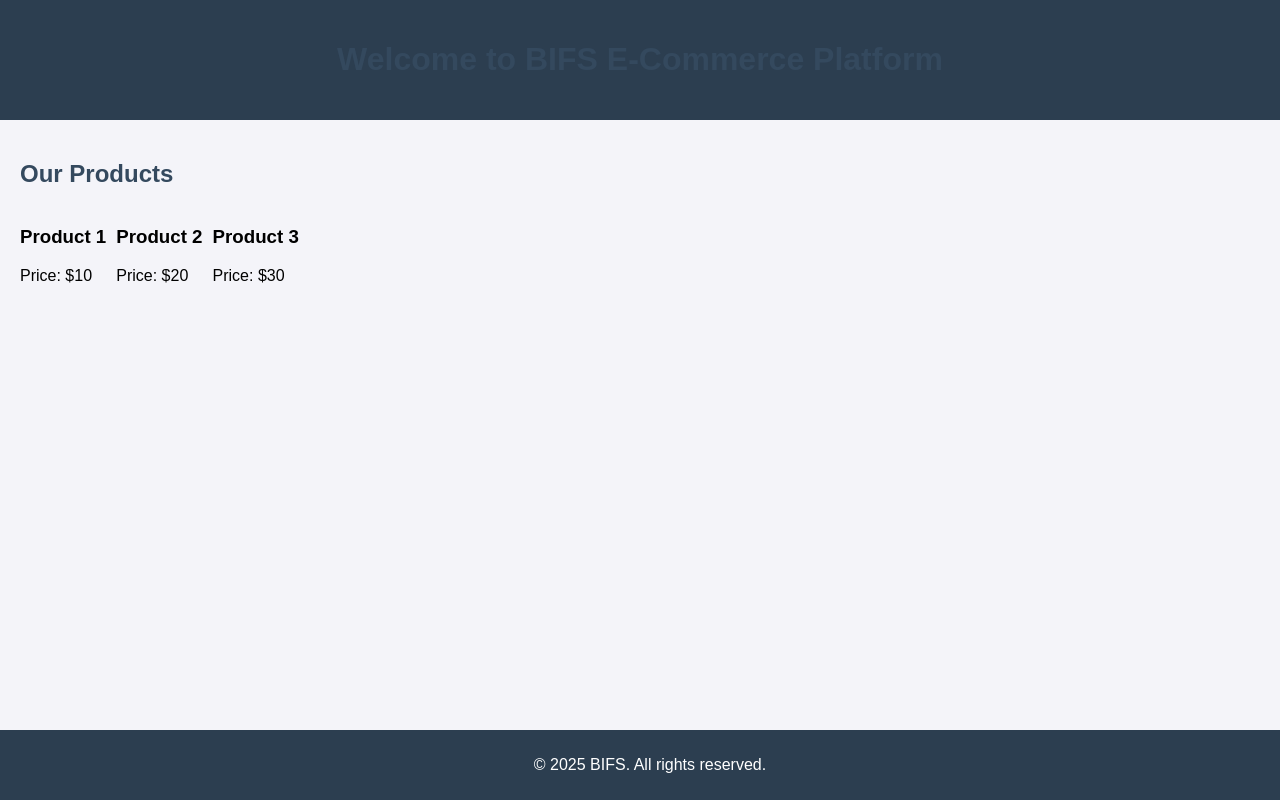
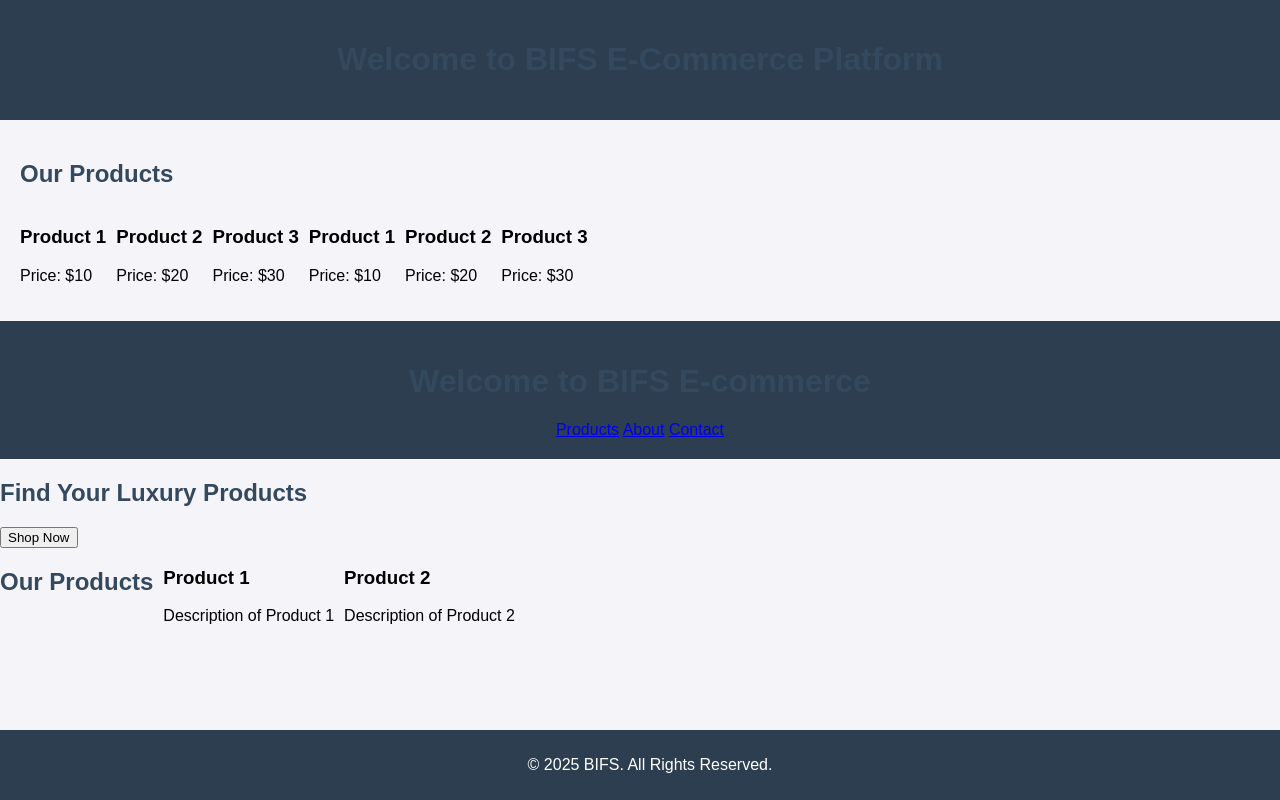
Before and after one commit to saymon1903/bifs-ecommerce-platform, a plain HTML site: page index.html in a window 1280 px wide. Drawn offline with Linux system fonts and the light colour scheme.

Commit message:
Update index.html

```diff
--- a/index.html
+++ b/index.html
@@ -24,3 +24,41 @@
     <script src="app.js"></script>
 </body>
 </html>
+<!DOCTYPE html>
+<html lang="en">
+<head>
+    <meta charset="UTF-8">
+    <meta name="viewport" content="width=device-width, initial-scale=1.0">
+    <link rel="stylesheet" href="styles.css">
+    <title>BIFS E-commerce</title>
+</head>
+<body>
+    <header>
+        <h1>Welcome to BIFS E-commerce</h1>
+        <nav>
+            <a href="#products">Products</a>
+            <a href="#about">About</a>
+            <a href="#contact">Contact</a>
+        </nav>
+    </header>
+    <section id="hero">
+        <h2>Find Your Luxury Products</h2>
+        <button>Shop Now</button>
+    </section>
+    <section id="products">
+        <h2>Our Products</h2>
+        <div class="product">
+            <h3>Product 1</h3>
+            <p>Description of Product 1</p>
+        </div>
+        <div class="product">
+            <h3>Product 2</h3>
+            <p>Description of Product 2</p>
+        </div>
+    </section>
+    <footer>
+        <p>© 2025 BIFS. All Rights Reserved.</p>
+    </footer>
+    <script src="app.js"></script>
+</body>
+</html>
```
